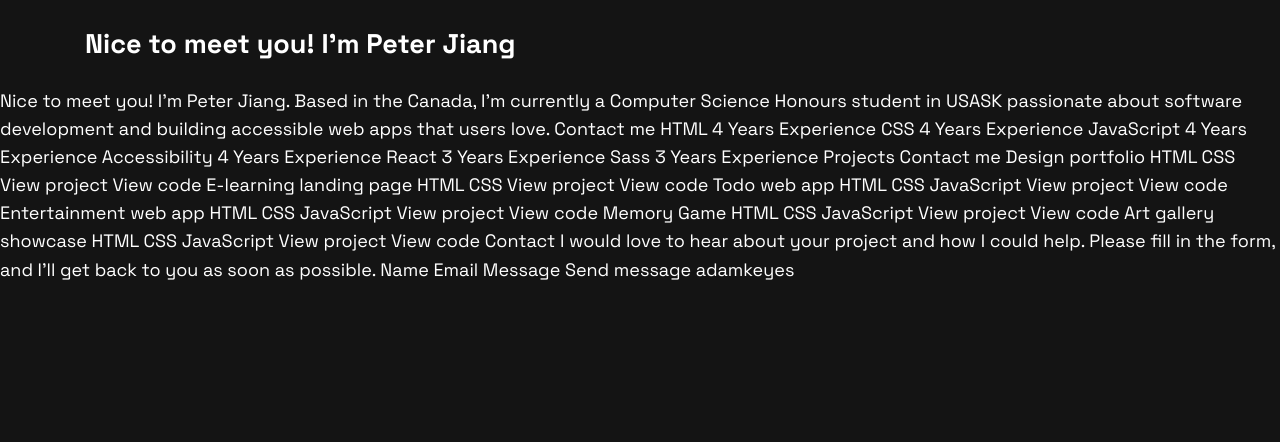
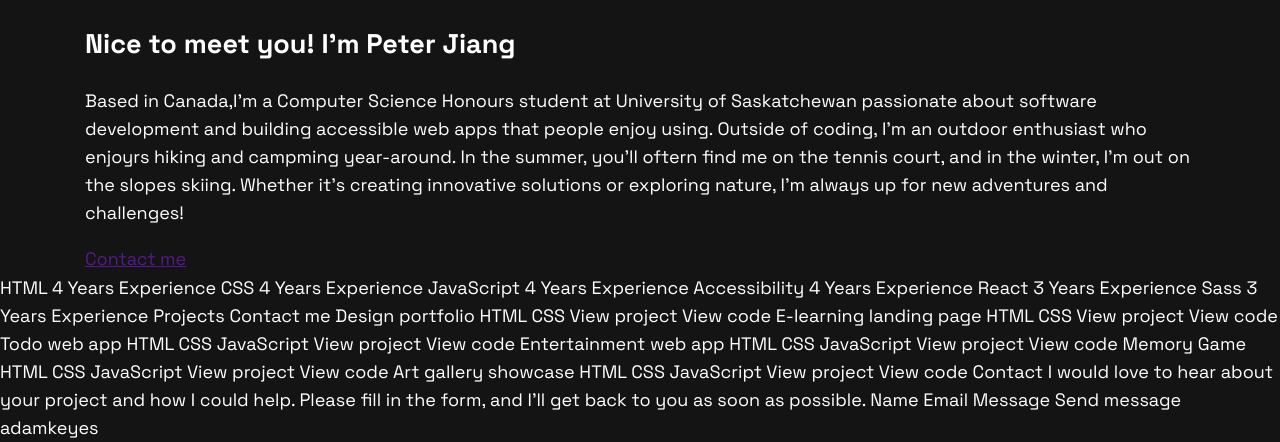
Before and after one commit to peterjiang36/Personal-Website, a plain HTML site: page index.html in a window 1280 px wide. Shown: the part 363-805 px from the top of the page. Drawn offline with Linux system fonts and the light colour scheme.

Commit message:
add introduction

```diff
--- a/index.html
+++ b/index.html
@@ -99,8 +99,8 @@
   <main id="main">
 
     <section class="hero">
-      <div class="wrapper">
-        <picture>
+      <div class="wrapper hero_wrapper">
+        <picture class="hero_image">
           <source
             media="(min-width: 62.5em)"
             srcset="assets/images/image-profile-desktop-peterJiang.webp"
@@ -114,17 +114,19 @@
             alt="picture of Peter Jiang"
           />
         </picture>
-        <!-- <img
-          src="assets/images/image-profile-mobile-peterJiang.webp"
-          alt="picture of Peter Jiang"
-          srcset="
-            assets/images/image-profile-mobile-peterJiang.webp 348w,
-            assets/images/image-profile-tablet-peterJiang.webp 646w,
-            assets/images/image-profile-desktop-peterJiang.webp 890w
-          "
-          sizes="(max-width: 599.98px) 46.4vw, (max-width: 999.98px) 42vw, 445px"
-        /> -->
-        <h1>Nice to meet you! I'm Peter Jiang </h1>
+
+
+        <div class="hearo_text">
+          <h1 class="hero_headline">Nice to meet you! I'm Peter Jiang </h1>
+          <p class="hero_description">
+            Based in Canada,I'm a Computer Science Honours student at University of Saskatchewan passionate about
+            software development and building accessible web apps that people enjoy using. Outside of coding, I'm an
+            outdoor enthusiast who enjoyrs hiking and campming year-around. In the summer, you'll oftern find me on the
+            tennis court, and in the winter, I'm out on the slopes skiing. Whether it's creating innovative solutions or exploring
+            nature, I'm always up for new adventures and challenges!
+          </p>
+          <a href="" class="hero_contact">Contact me</a>
+        </div>
       </div>
     </section>
   </main>
@@ -134,12 +136,8 @@
 
   </footer>
 
-  Nice to meet you! I'm Peter Jiang.
 
-  Based in the Canada, I'm currently a Computer Science Honours student in USASK passionate about software development and
-  building accessible web apps that users love.
 
-  Contact me
 
   HTML
   4 Years Experience
```
